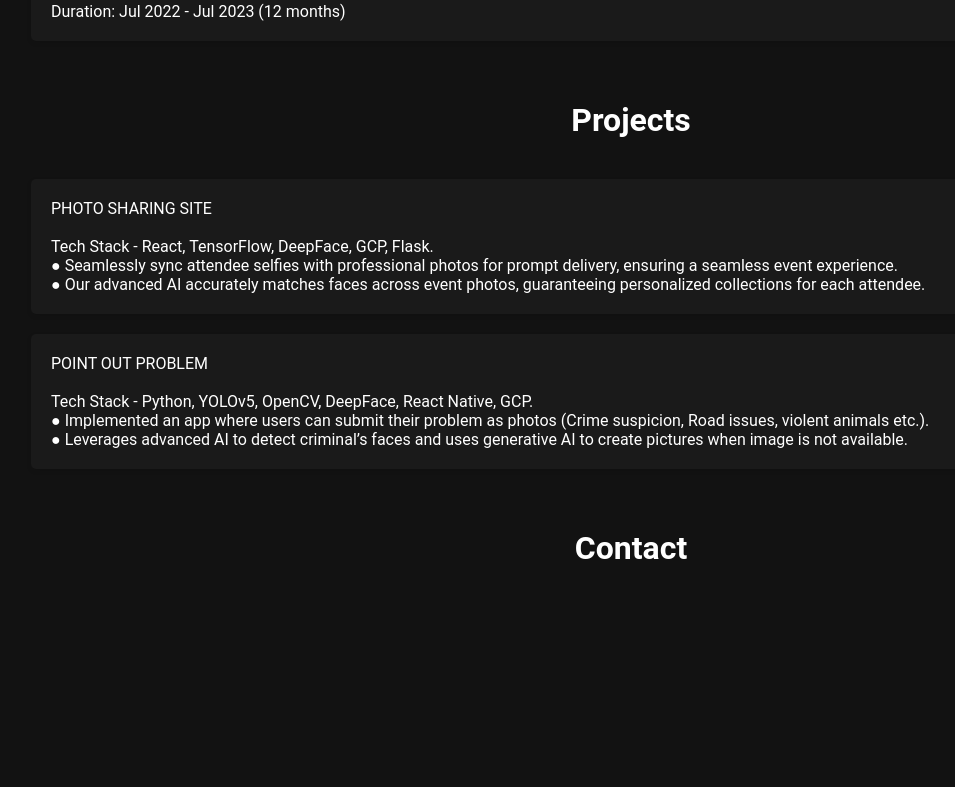
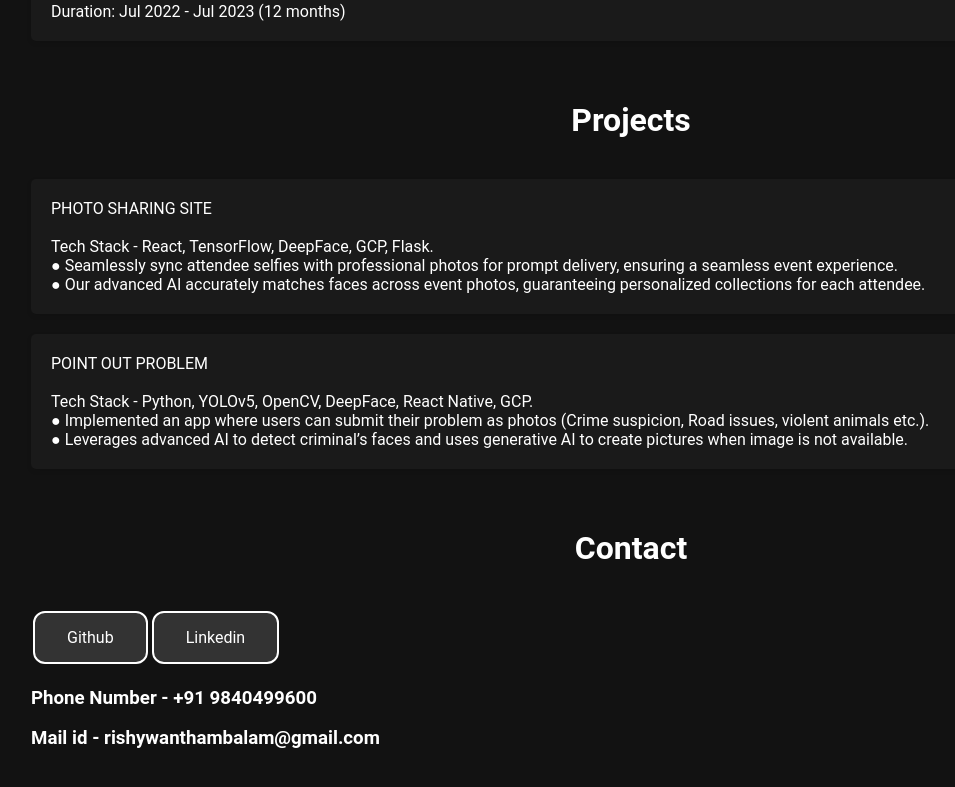
Before and after one commit to rishy05/portfolio, a React (Create React App) app: page / in a window 1280 px wide. Shown: the part 554-1341 px from the top of the page, without its empty margins (9-964 px from the left). Before the commit the page ends 1221 px from the top, so only its background shows below. Built offline with nearby package versions, Linux system fonts and the light colour scheme.

Commit message:
added contacts

```diff
--- a/src/App.css
+++ b/src/App.css
@@ -123,3 +123,21 @@ nav a:hover {
 .contact-links a:hover {
   color: #4285f4;
 }
+.contact-links {
+  background-color: #333; /* Dark background color */
+  border: 2px solid #fff; /* White border */
+  color: #fff; /* White text color */
+  padding: 15px 32px;
+  text-align: center;
+  text-decoration: none;
+  display: inline-block;
+  font-size: 16px;
+  margin: 4px 2px;
+  transition-duration: 0.4s;
+  cursor: pointer;
+  border-radius: 12px;
+}
+
+.contact-links:hover {
+  background-color: #555; /* Darker background color on hover */
+}
--- a/src/components/Contact.js
+++ b/src/components/Contact.js
@@ -1,5 +1,12 @@
 // components/Contact.js
 import React from 'react';
+const Button = ({ url, children }) => {
+  return (
+    <a href={url} target="_blank" rel="noopener noreferrer" className="contact-links">
+      {children}
+    </a>
+  );
+};
 
 function Contact() {
   return (
@@ -8,17 +15,10 @@ function Contact() {
         <h2>Contact</h2>
       </div>
       <div className="section-content">
-        <div className="contact-links">
-          <a href="https://github.com/your-username" target="_blank" rel="noopener noreferrer">
-            <i className="fab fa-github"></i>
-          </a>
-          <a href="https://linkedin.com/in/your-username" target="_blank" rel="noopener noreferrer">
-            <i className="fab fa-linkedin"></i>
-          </a>
-          <a href="mailto:your-email@example.com">
-            <i className="fas fa-envelope"></i>
-          </a>
-        </div>
+        <Button url = "https://github.com/rishy05/">Github</Button>
+        <Button url = "https://www.linkedin.com/in/rishywanth-ambalam/">Linkedin</Button>
+        <h3>Phone Number - +91 9840499600</h3>
+        <h3>Mail id - rishywanthambalam@gmail.com</h3>
       </div>
     </section>
   );
```
